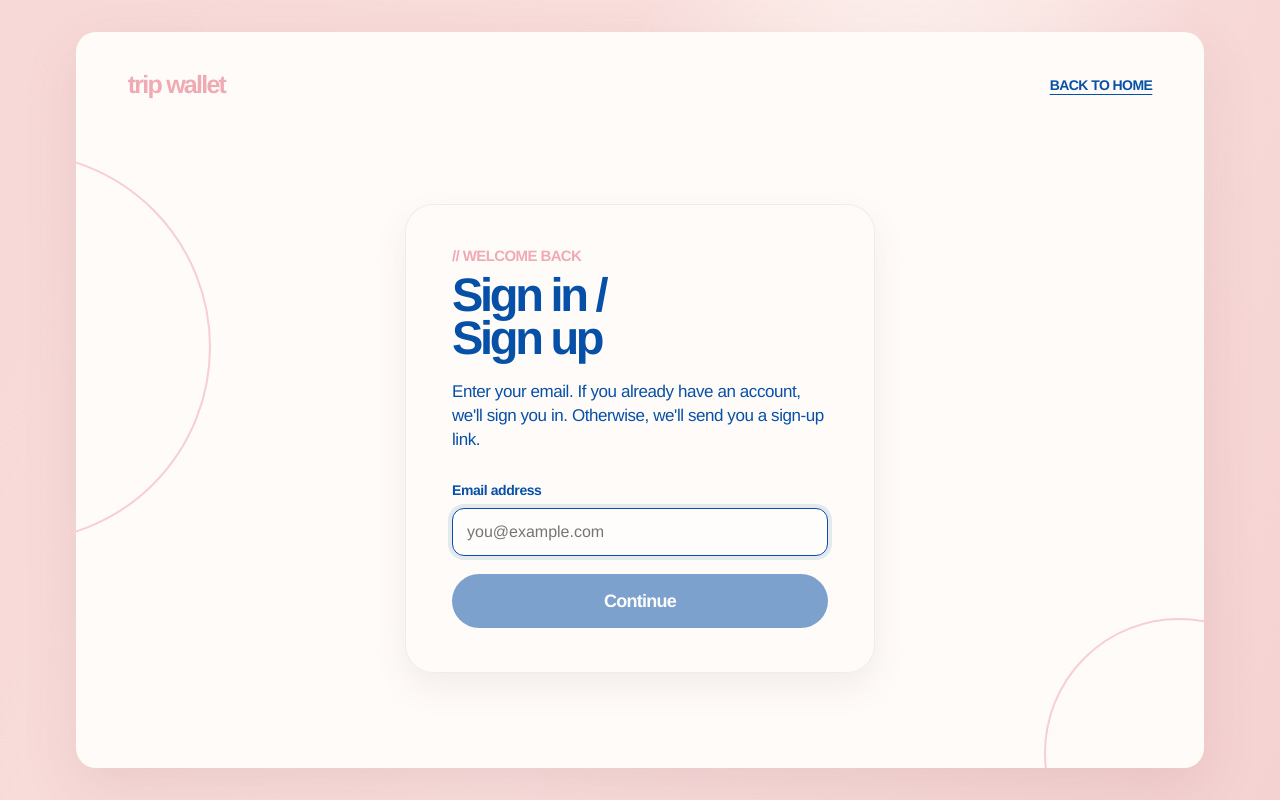
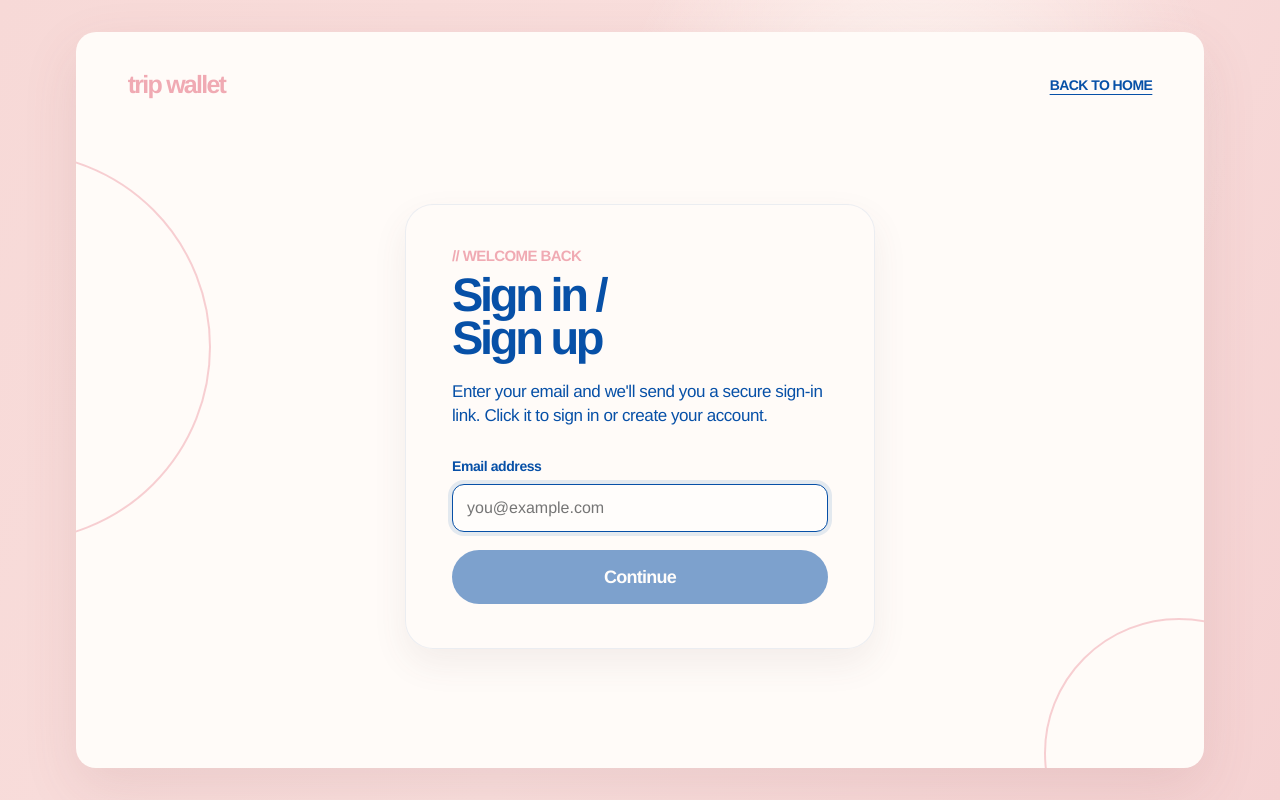
Before and after one commit to noamkrausfederr/TripWallet, a Next.js app: page /auth in a window 1280 px wide. Built offline with nearby package versions, Linux system fonts and the light colour scheme; no server answers.

Commit message:
Update auth messaging for clarity on magic link flow

```diff
--- a/src/pages/auth.tsx
+++ b/src/pages/auth.tsx
@@ -31,7 +31,7 @@ export default function AuthPage() {
         <section className="auth-card" aria-labelledby="auth-title">
           <p className="auth-kicker">{'// WELCOME BACK'}</p>
           <h1 id="auth-title">Sign in /<br />Sign up</h1>
-          <p>Enter your email. If you already have an account, we&apos;ll sign you in. Otherwise, we&apos;ll send you a sign-up link.</p>
+          <p>Enter your email and we&apos;ll send you a secure sign-in link. Click it to sign in or create your account.</p>
 
           <div className="field-group">
             <label htmlFor="email">Email address</label>
```
